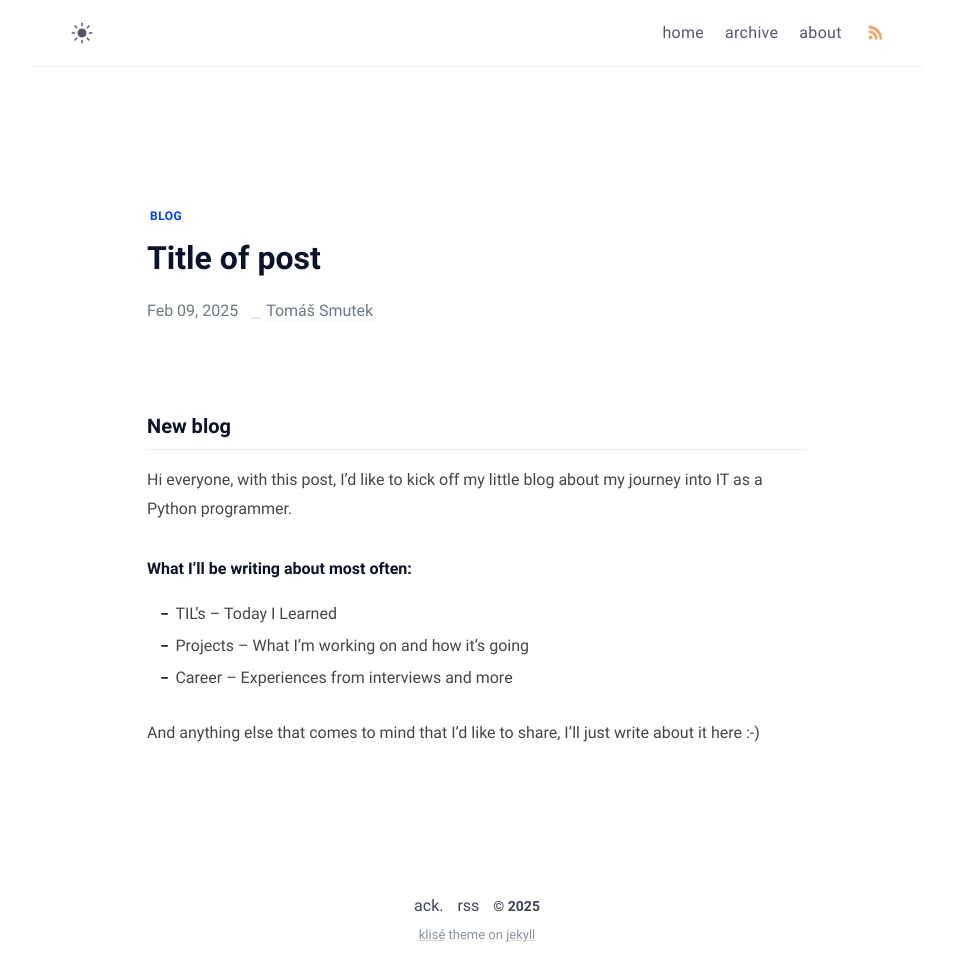
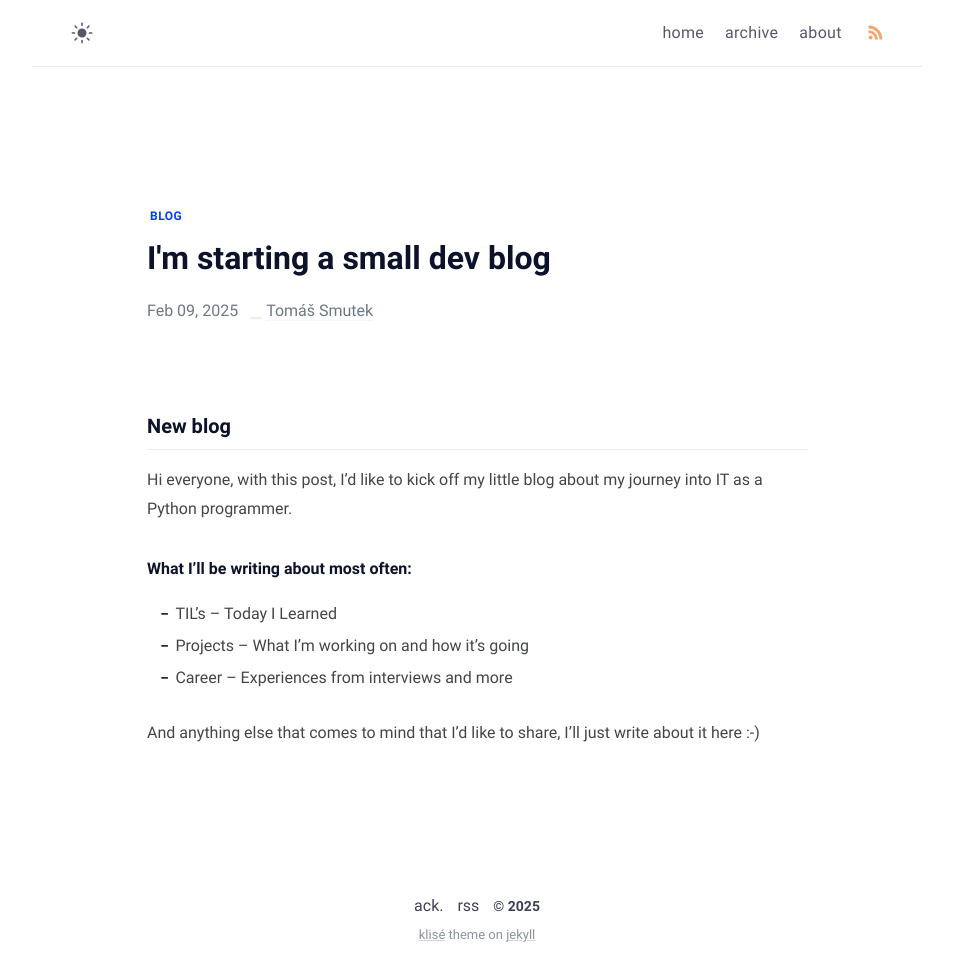
Before and after one commit to heysmtk/heysmtk.github.io, a Jekyll site: the page built from _posts/2025-02-09-new-blog.md, in a window 1280 px wide. Shown: the whole page, without its empty margins (163-1116 px from the left). Built offline with Jekyll 4.4.1, drawn with Linux system fonts in a browser that asks for light colours.

Commit message:
Update 2025-02-09-new-blog.md

```diff
--- a/_posts/2025-02-09-new-blog.md
+++ b/_posts/2025-02-09-new-blog.md
@@ -1,9 +1,9 @@
 ---
 layout: post
-title: Title of post
+title: I'm starting a small dev blog
 date: 2025-02-09 21:22:00   # YYYY-MM-DD
 tags: [blog]
-description:
+description: First post, starting the blog.
 ---
 
 ### New blog
```
